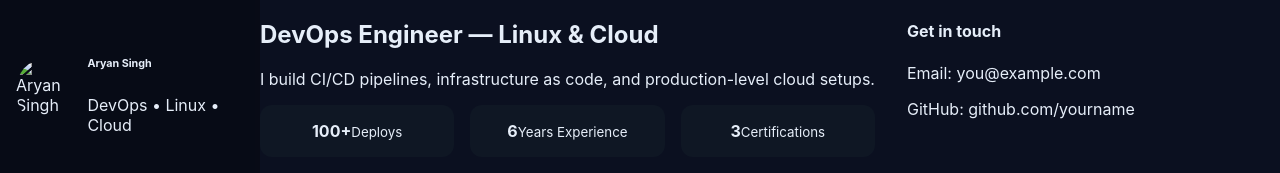
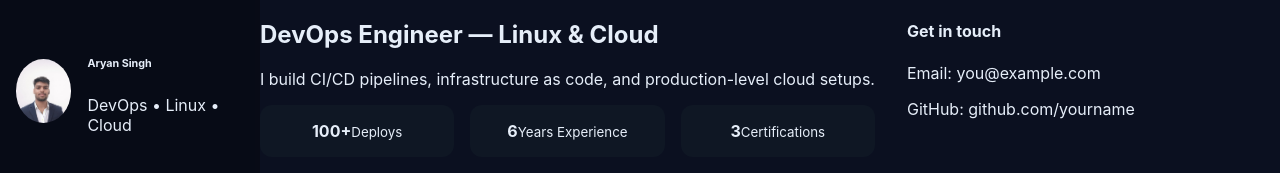
Before and after one commit to AryanSingh-01/Portfolio, a plain HTML site: page index.html in a window 1280 px wide. Shown: the top 173 px of the page. Drawn offline with Linux system fonts and the light colour scheme.

Commit message:
Update index.html

```diff
--- a/index.html
+++ b/index.html
@@ -25,7 +25,7 @@
     <!-- Sidebar -->
     <aside class="sidebar">
       <div class="brand">
-        <div class="avatar"><img src="profilePic.jpg" alt="Aryan Singh"></div>
+        <div class="avatar"><img src="image/profilePic.jpg" alt="Aryan Singh"></div>
         <div>
           <h6>Aryan Singh</h6>
           <p>DevOps • Linux • Cloud</p>
```
